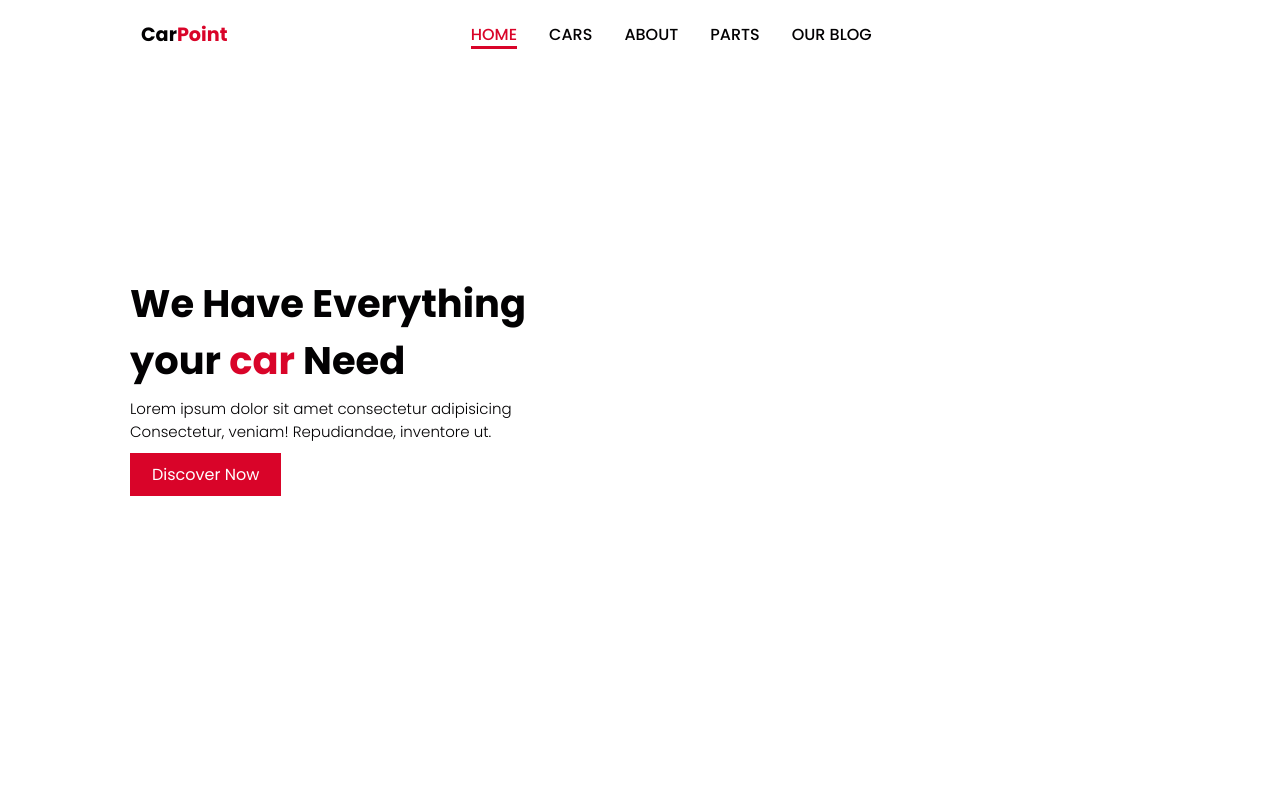
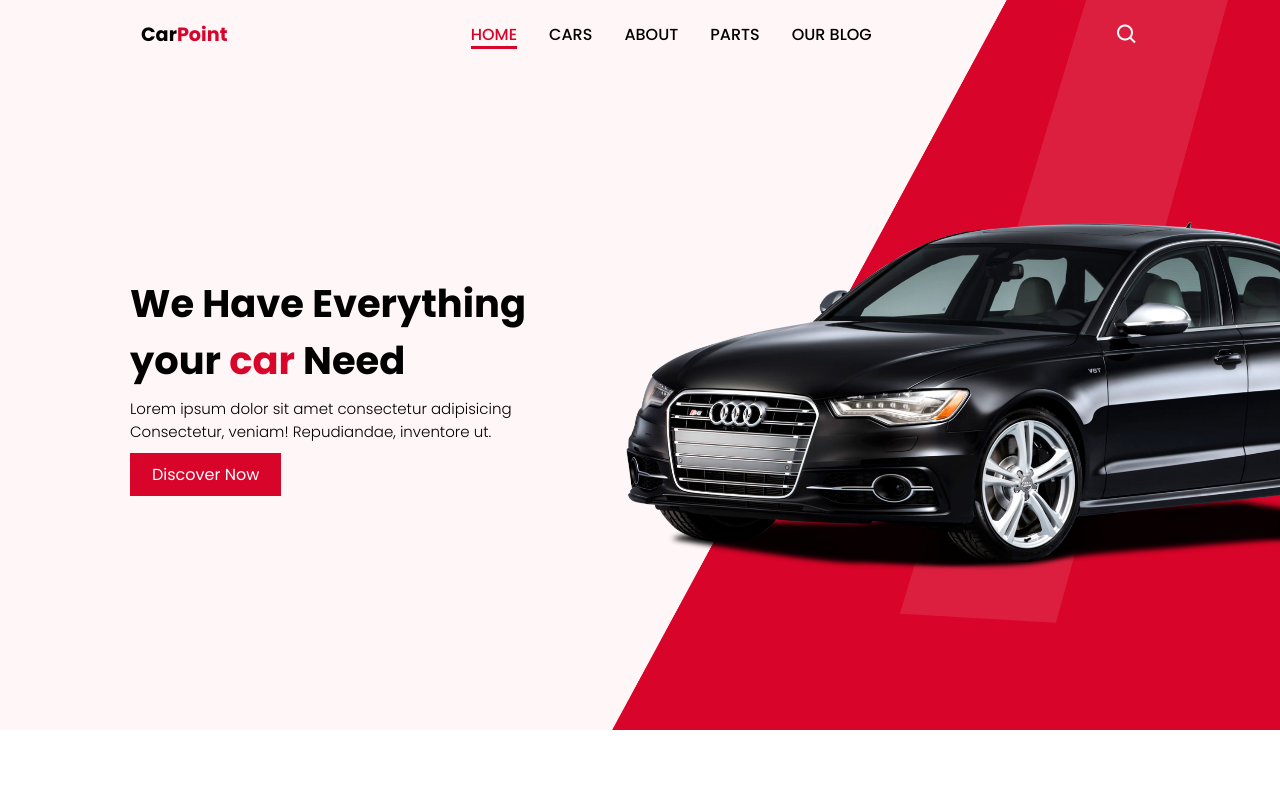
Before and after one commit to zahid-000/car-sell-, a plain HTML site: page index.html in a window 1280 px wide. Shown: the top 792 px of the page. Drawn offline with nearby package versions, Linux system fonts and the light colour scheme.

Commit message:
Update style.css

```diff
--- a/style.css
+++ b/style.css
@@ -152,7 +152,7 @@ header.shadow #search-icon{
     min-height: 730px;
     display: flex;
     align-items: center;
-    background: url(./img/Background-home.png);
+    background: url(./Background-home.png);
     background-repeat: no-repeat;
     background-size: cover;
     background-position:center left ;
```
